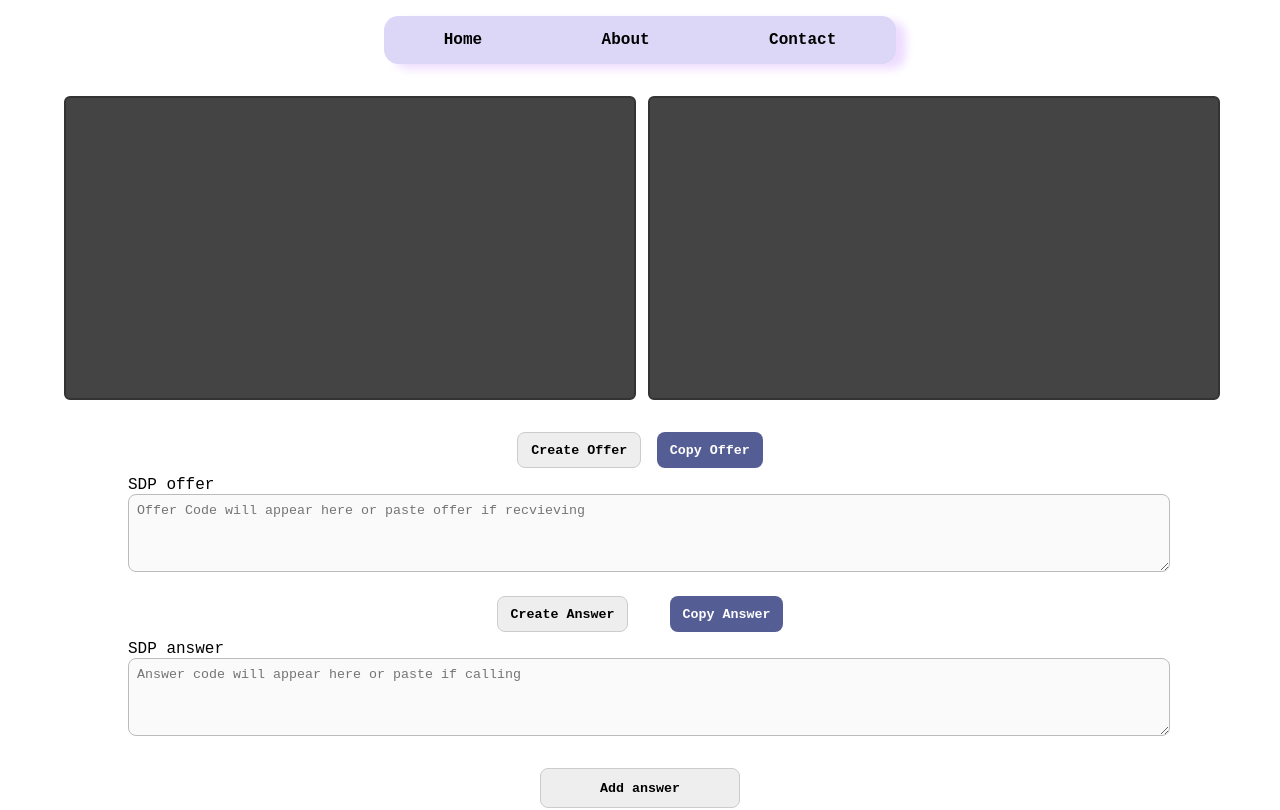
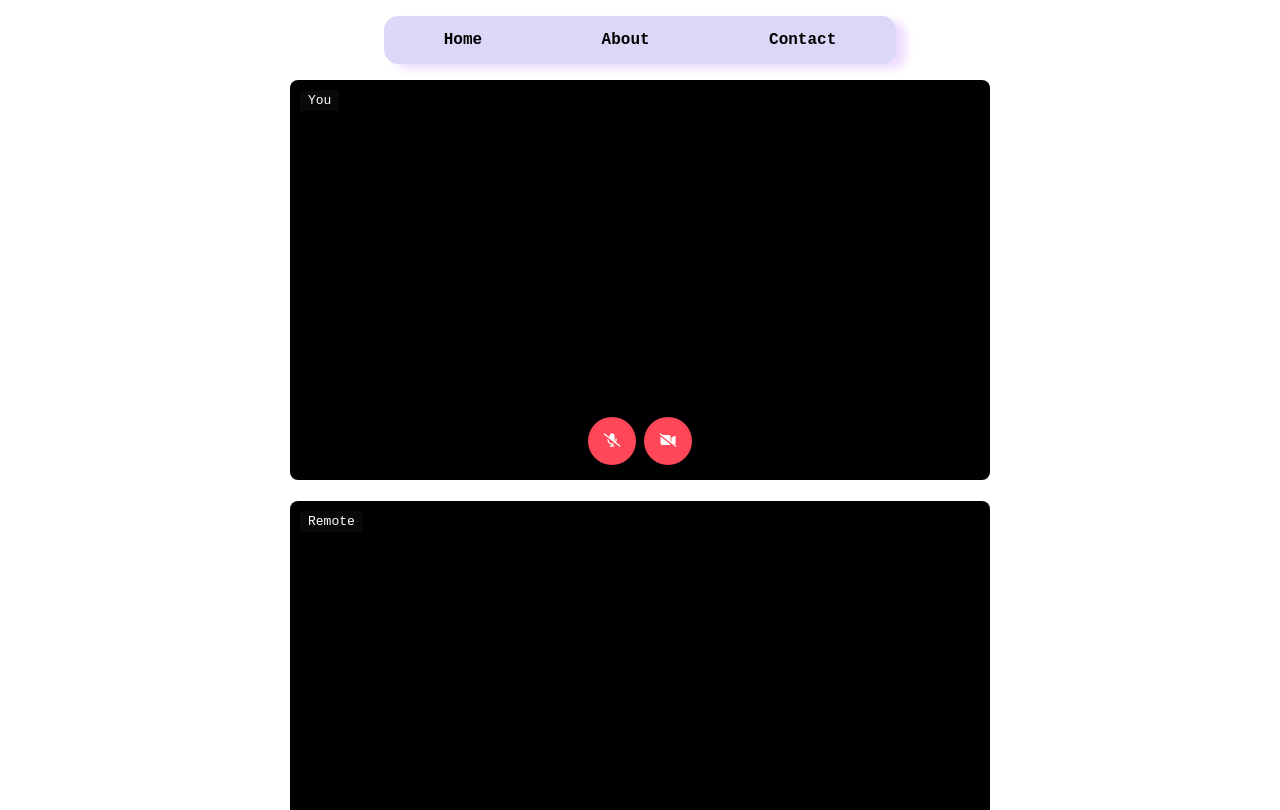
Before and after one commit to Vivek-1499/WebRTC-Vue, a Vue app: page /call in a window 1280 px wide. Shown: the top 810 px of the page. Built offline with nearby package versions, Linux system fonts and the light colour scheme; no server answers.

Commit message:
audio/video toggle functionalities added

```diff
--- a/index.html
+++ b/index.html
@@ -5,6 +5,10 @@
     <link rel="icon" href="/favicon.ico">
     <meta name="viewport" content="width=device-width, initial-scale=1.0">
     <title>Vite App</title>
+    <link
+  rel="stylesheet"
+  href="https://cdnjs.cloudflare.com/ajax/libs/font-awesome/6.4.2/css/all.min.css"
+/>
   </head>
   <body>
     <div id="app"></div>
--- a/src/views/CallView.vue
+++ b/src/views/CallView.vue
@@ -1,11 +1,14 @@
 <script setup>
-import { ref } from 'vue';
+import { onMounted, ref } from 'vue';
 
 const user1 = ref(null)
 const user2 = ref(null)
 
 const offerSDP = ref('');
 const answerSDP = ref('');
+
+const Mic = ref(false)
+const Camera = ref(false)
 
 let localStream
 let remoteStream
@@ -17,19 +20,27 @@ const servers = {
   }]
 }
 
-const init = async () => {
-  peerConnection = new RTCPeerConnection(servers)
-
+onMounted(async () => {
   try {
     localStream = await navigator.mediaDevices.getUserMedia({ audio: true, video: true })
-  } catch (err) {
-    console.error("Media permission denied: ", err)
-    alert("Allow media permission, Refresh")
-  }
+
+    localStream.getAudioTracks()[0].enabled = false
+    localStream.getVideoTracks()[0].enabled = false
+
+    Mic.value = false
+    Camera.value = false
 
     if (user1.value) {
       user1.value.srcObject = localStream
     }
+
+  } catch (error) {
+    console.log(error)
+  }
+})
+
+const init = async () => {
+  peerConnection = new RTCPeerConnection(servers)
 
   //able to send to other user
   localStream.getTracks().forEach((track) => {
@@ -61,10 +72,10 @@ const createOffer = async () => {
 }
 
 const createAns = async () => {
-  await init()
 
   if (!offerSDP.value) return alert("Paste the offer first")
 
+  await init()
   const offer = JSON.parse(offerSDP.value)
   await peerConnection.setRemoteDescription(offer)
 
@@ -101,12 +112,48 @@ const copyToClipboard = async (text) => {
     alert("Failed to copy.")
   }
 }
+
+const toggleCamera = () => {
+  if (!localStream) return
+  const videoTrack = localStream.getVideoTracks()[0];
+  if (!videoTrack) return;
+
+  videoTrack.enabled = !videoTrack.enabled
+  Camera.value = !Camera.value
+}
+
+const toggleMic = () => {
+  if (!localStream) return;
+  const audioTrack = localStream.getAudioTracks()[0];
+  if (!audioTrack) return;
+
+  audioTrack.enabled = !audioTrack.enabled;
+  Mic.value = audioTrack.enabled;
+}
 </script>
 
 <template>
-  <div class="video">
-    <video class="video-player" ref="user1" autoplay playsinline></video>
+  <div class="video-container">
+    <div class="video-wrapper">
+      <div class="video-label">You</div>
+      <video class="video-player" ref="user1" autoplay playsinline muted></video>
+
+      <div class="controls">
+        <button @click="toggleMic" :class="{ 'btn-active': Mic, 'btn-off': !Mic }">
+          <i :class="Mic ? 'fa-solid fa-microphone' : 'fa-solid fa-microphone-slash'"></i>
+        </button>
+
+        <button @click="toggleCamera" :class="{ 'btn-active': Camera, 'btn-off': !Camera }">
+          <i :class="Camera ? 'fa-solid fa-video' : 'fa-solid fa-video-slash'"></i>
+        </button>
+      </div>
+
+    </div>
+
+    <div class="video-wrapper">
+      <div class="video-label">Remote</div>
       <video class="video-player" ref="user2" autoplay playsinline></video>
+    </div>
   </div>
 
   <div class="sdp offer">
@@ -129,28 +176,80 @@ const copyToClipboard = async (text) => {
       placeholder="Answer code will appear here or paste if calling"></textarea>
   </div>
 
-  <button id="add-answer" @click="addAnswer">Add answer</button>
+  <button id="add-answer" @click="addAnswer">Call</button>
 </template>
 
 <style scoped>
-.video {
-  display: grid;
-  grid-template-columns: 1fr 1fr;
+.video-container {
+  display: flex;
+  justify-content: center;
   gap: 1rem;
-  width: 90%;
-  margin: 2rem auto;
+  flex-wrap: wrap;
+  margin-top: 1rem;
+}
+
+.video-wrapper {
+  position: relative;
+  width: 100%;
+  max-width: 700px;
 }
 
 video {
   width: 100%;
-  height: 300px;
-  border: 2px solid #333;
-  background-color: #444;
-  border-radius: 6px;
+  height: 400px;
+  background-color: black;
+  border-radius: 0.5rem;
   object-fit: cover;
 }
 
-/* SDP container styling */
+.video-label {
+  position: absolute;
+  top: 10px;
+  left: 10px;
+  color: white;
+  background-color: #1a1a1a60;
+  padding: 0.2rem 0.5rem;
+  border-radius: 0.1rem;
+  font-size: small;
+  z-index: 10;
+}
+
+.controls {
+  position: absolute;
+  bottom: 20px;
+  display: flex;
+  left: 50%;
+  transform: translateX(-50%);
+  gap: 0.5rem;
+  z-index: 10;
+  border-radius: 20px;
+}
+
+.controls button {
+  border-radius: 50%;
+  height: 3rem;
+  width: 3rem;
+  display: flex;
+  align-items: center;
+  justify-content: center;
+  border: none;
+  transition: all 0.5s;
+}
+
+.btn-active {
+  background-color: #cdcdcd;
+  color: #333;
+}
+
+.btn-off {
+  background-color: #ff4757;
+  color: white;
+}
+
+.controls button:hover {
+  color: black
+}
+
 .sdp {
   width: 80%;
   margin: 1.5rem auto;
@@ -199,7 +298,6 @@ button:hover {
   cursor: pointer;
 }
 
-
 textarea {
   width: 100%;
   height: 60px;
@@ -224,5 +322,10 @@ textarea {
   button {
     flex: 1;
   }
+
+  .controls button {
+    height: 2.3rem;
+    width: 2.3rem;
+  }
 }
 </style>
```
Lines whose indentation alone changed are shown as unchanged.
